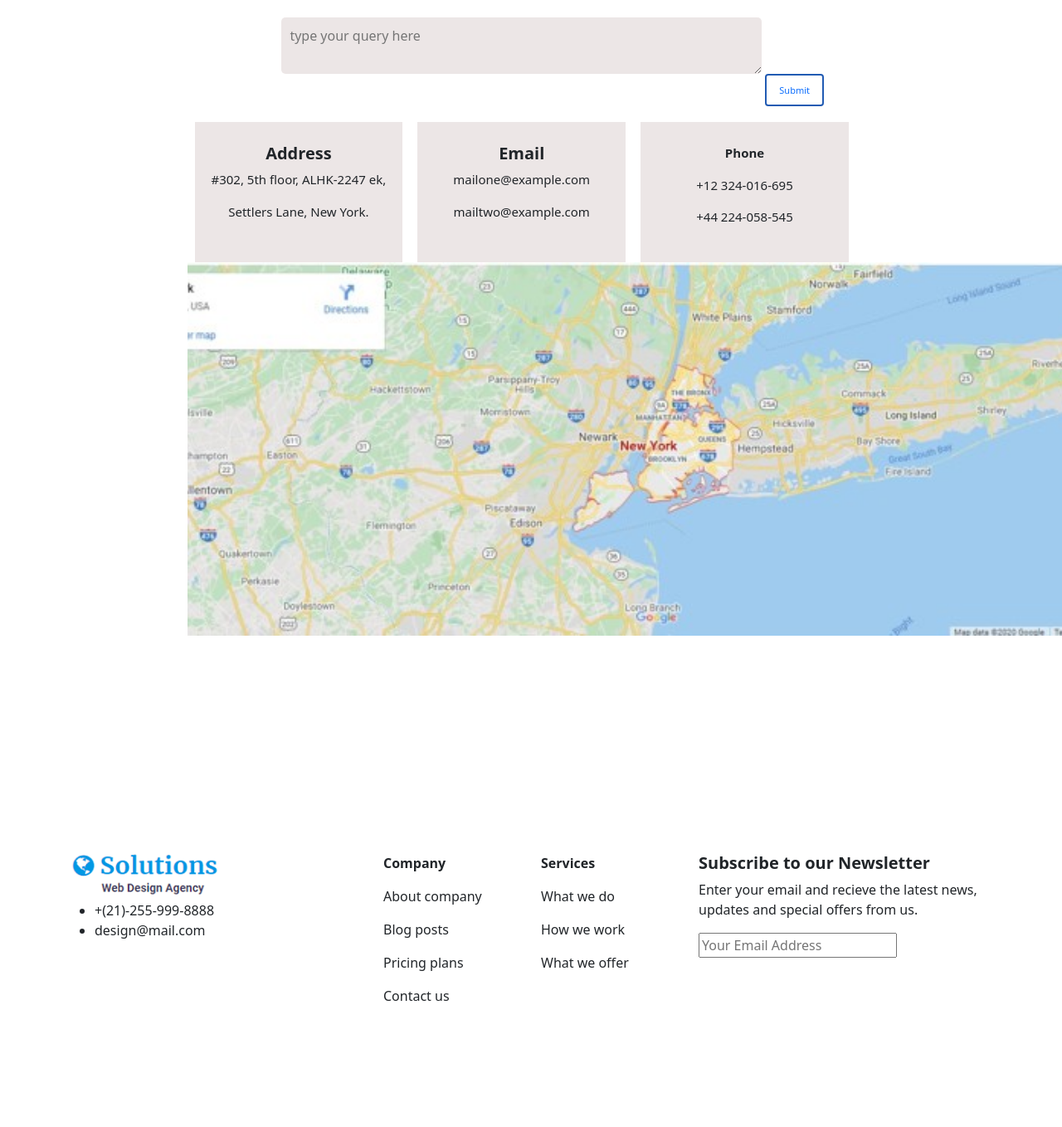
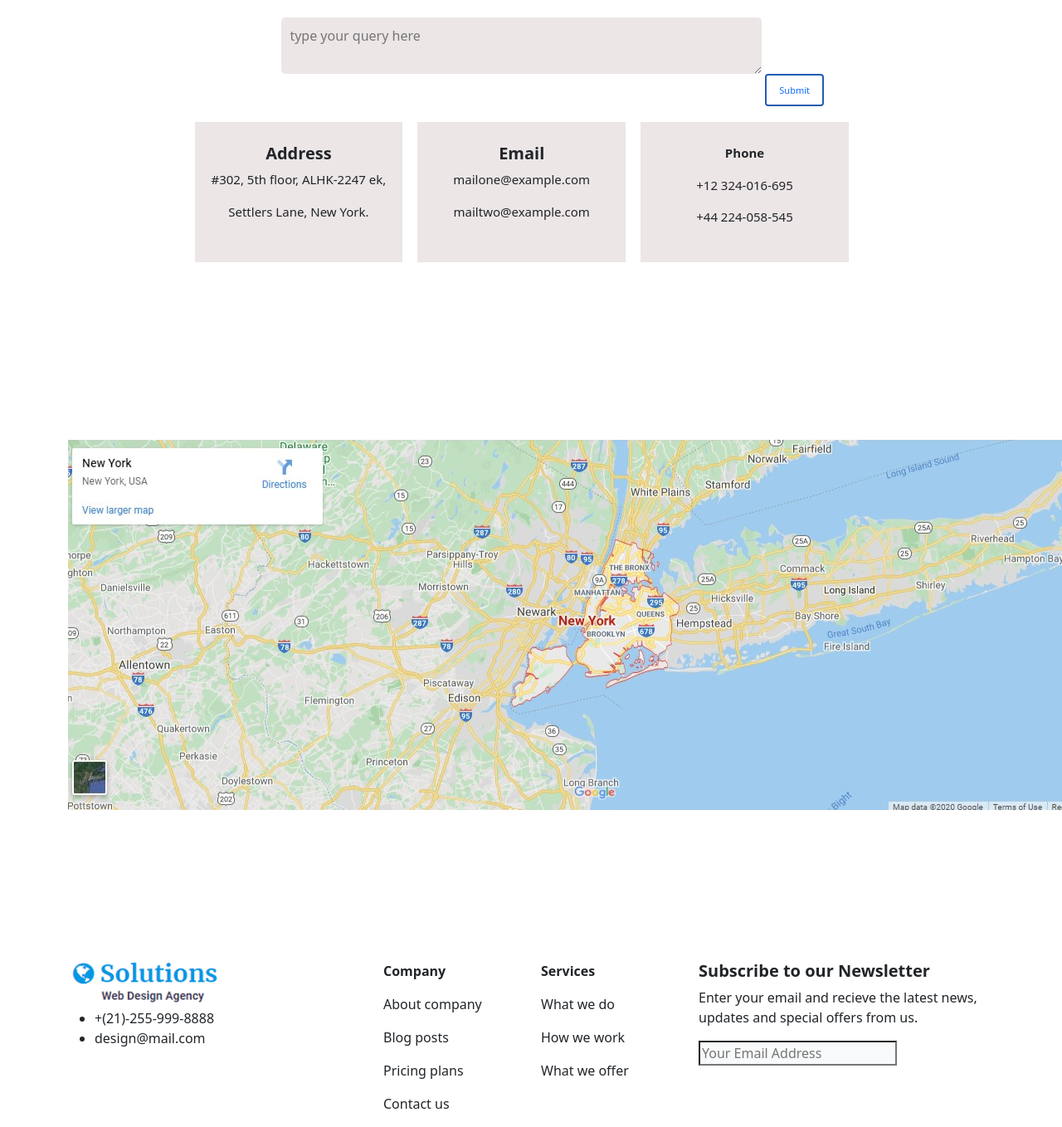
Before and after one commit to Aransiola-Esther/Weekend-Project, a plain HTML site: page contact.html in a window 1280 px wide. Shown: the part 376-1734 px from the top of the page at 83% size. Before the commit the page ends 1604 px from the top, so only its background shows below. Drawn offline with nearby package versions, Linux system fonts and the light colour scheme.

Commit message:
initial commit

```diff
--- a/contact.html
+++ b/contact.html
@@ -77,7 +77,7 @@
         </section>
     </section>
 
-    <section class="container-fluid">
+    <section class="container-fluid address">
         <section class="container mt-1 justisfy-content-center box ">
             <div class="row">
                 <div class="col sm-6 col-md-4 mt-4 box1">
@@ -96,19 +96,19 @@
                     <p>+44 224-058-545</p>
                 </div>
             </div>
-            <div class="row">
-                <div class="col-sm-12 col-md-12 mb-5  mapimage">
-                    <!-- map image -->
-                </div>
-            </div>
-
         </section>
-
+    </section>
+    <section class="container">
+        <div class="row">
+        <div class="col-sm-12 mapimage">
+            <img src="images/map.png" alt="mapimage">
+        </div>
+       </div>
     </section>
 
 
     <section class="container-fluid">
-        <section class="container mt-5">
+        <section class="container">
             <div class="row">
                 <div class="col-sm-12 col-md-4">
                     <div>
@@ -136,7 +136,8 @@
                 <div class="col-sm-12 col-md-4">
                     <h5 class="fw-bold">Subscribe to our Newsletter</h5>
                     <p>Enter your email and recieve the latest news, updates and special offers from us.</p>
-                    <Input type="newemail" id="email" name="email" placeholder="Your Email Address">
+                    <Input type="newemail" id="email" name="email" placeholder="Your Email Address" class="bg-body-tertiary">
+
                 </div>
             </div>
         </section>
--- a/styles.css
+++ b/styles.css
@@ -30,10 +30,11 @@
     width: fit-content;
 }
 .mapimage{
-    height: 450px;
-    background-image: url(images/map.jpg);
-    background-position: center;
-    background-size: cover;
+    height: 400px;
+    width: 100%;
+    margin-top: 0;
+    margin-bottom: 20%;
+
 }
 
 .brand-icon{
@@ -88,6 +89,9 @@ input[type="email"] {
     padding: 8px;
     margin-top: 10px;
     margin-left: 22%;
+}
+.address{
+    margin-bottom: 0;
 }
 .box1{
     border: none;
@@ -145,4 +149,9 @@ input[type="email"] {
 }
 .none .fa{
     color: rgb(29, 129, 223);
+    margin: 5px;
 }
+.innovative .fa{
+    color: #116abd;
+    margin-right: 10px;
+}
```
Also changed, not shown: about.html (+6 -8 lines), images/map.png (added).
